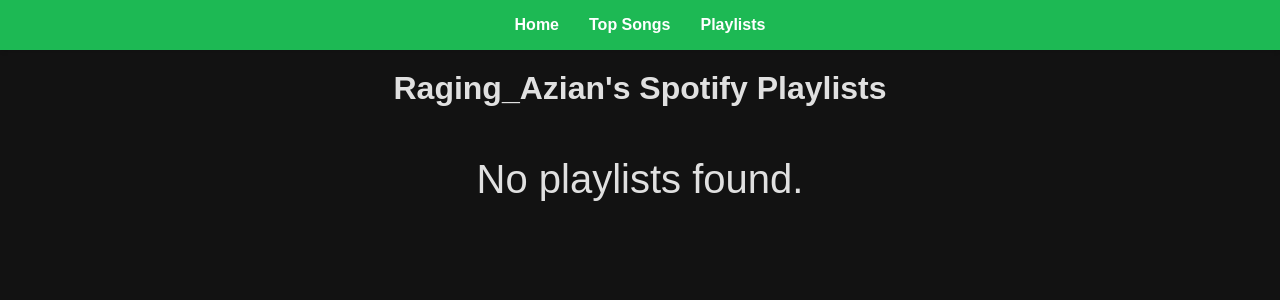
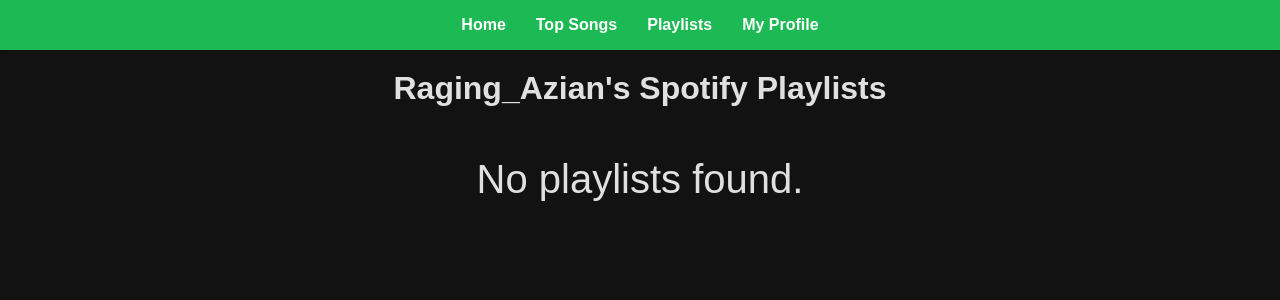
Before and after one commit to justinn123/Spotify-Exploration, a Flask app: template app/templates/playlists.html in a window 1280 px wide. Shown: the top 300 px of the page. Run offline with Flask 3, Linux system fonts and the light colour scheme; the template is opened without the code that fills it, so the values that code supplies are empty.

Commit message:
added profile link to nav

```diff
--- a/app/templates/nav.html
+++ b/app/templates/nav.html
@@ -3,5 +3,6 @@
         <li><a href="{{ url_for('home') }}">Home</a></li>
         <li><a href="{{ url_for('get_top_songs') }}">Top Songs</a></li>
         <li><a href="{{ url_for('get_playlists') }}">Playlists</a></li>
+        <li><a href="https://open.spotify.com/user/qmf0k6enaxlvtpossw58c6ql5" target="_blank">My Profile</a></li>
     </ul>
 </nav>
```
